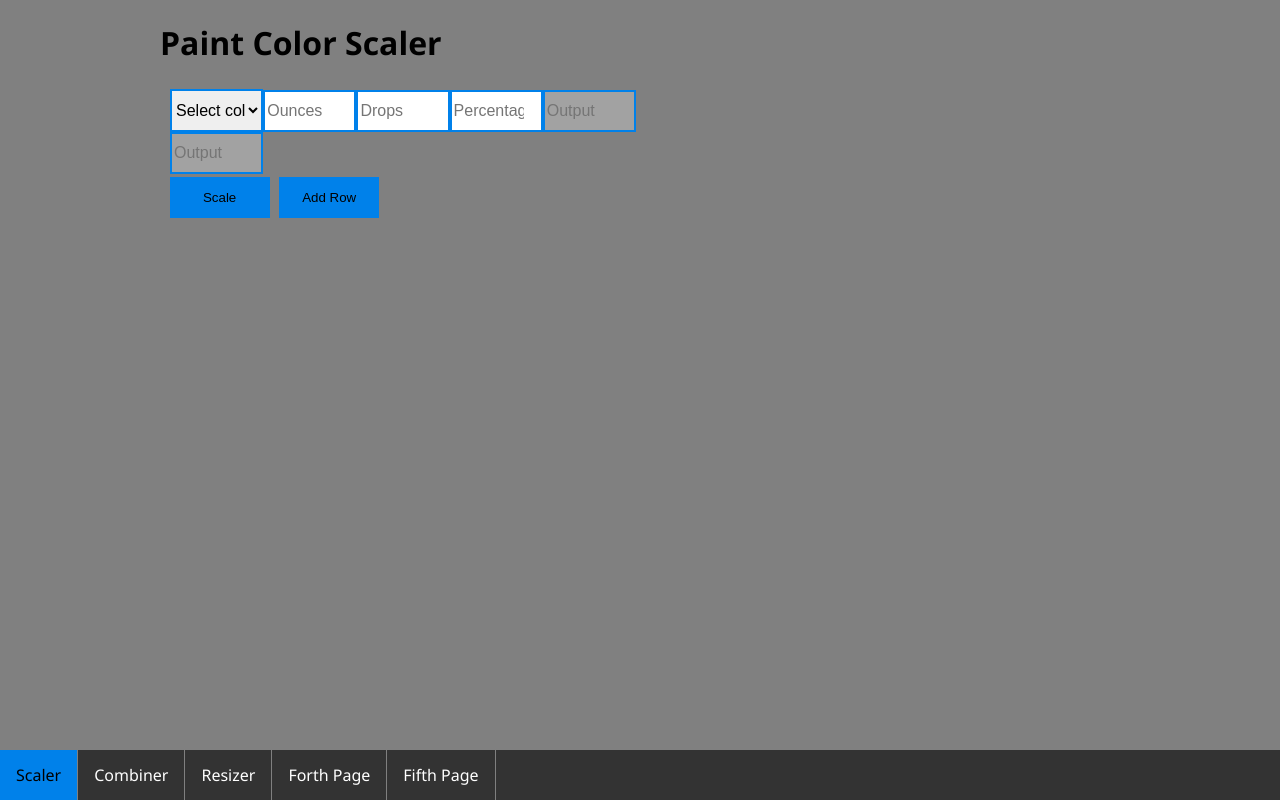
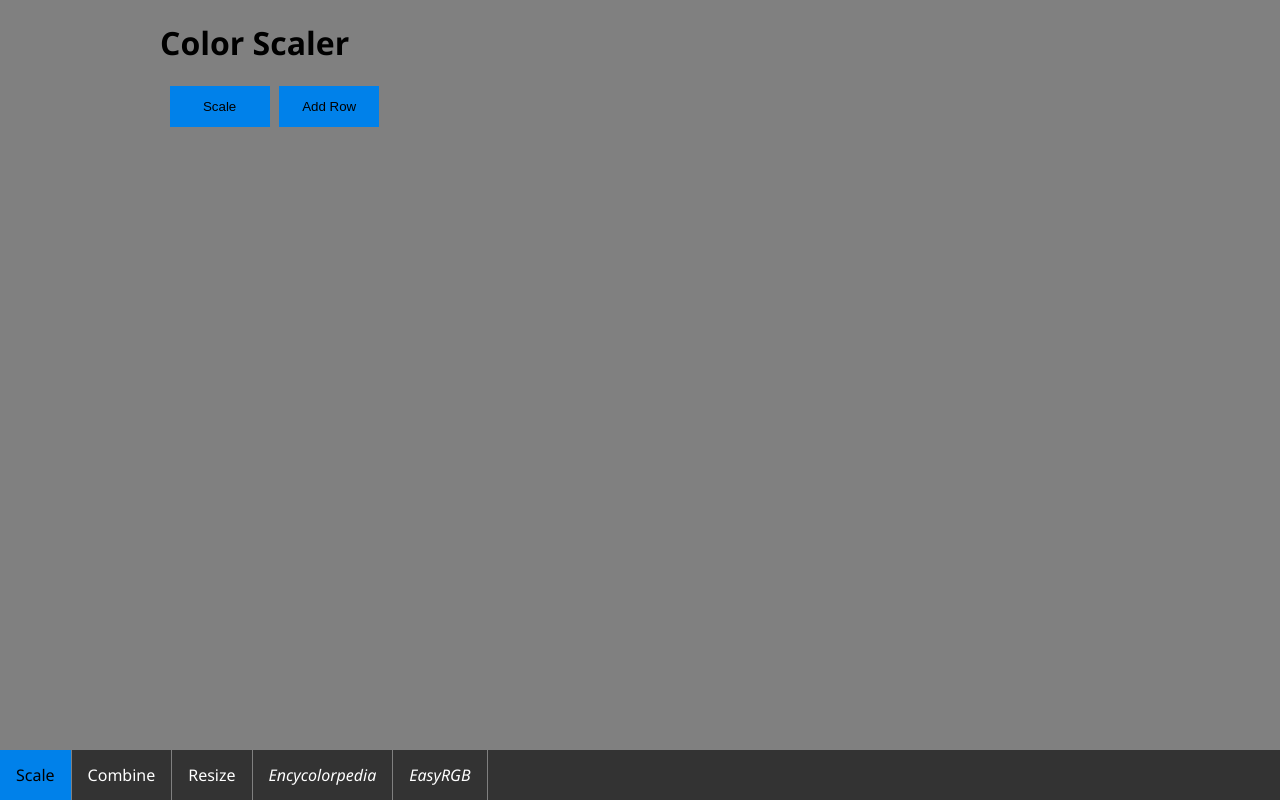
Before and after one commit to JaksInc/PaintTools, a plain HTML site: page public/scaler.html in a window 1280 px wide. Drawn offline with Linux system fonts and the light colour scheme.

Commit message:
added links to nav bar

```diff
--- a/public/all-pages.css
+++ b/public/all-pages.css
@@ -133,3 +133,7 @@
         color: white;
         transition-duration: 100ms;
     }
+
+    .externalWebsite {
+        font-style: oblique;
+    }
--- a/public/scaler.html
+++ b/public/scaler.html
@@ -1,6 +1,7 @@
 <!DOCTYPE html>
 <html>
-    <head>
+
+<head>
         <title>Paint Tools Alpha</title>
         <link rel="icon" type="image/png" sizes="32x32" href="/favicon-32x32.png">
         <link rel="icon" type="image/png" sizes="16x16" href="/favicon-16x16.png">
@@ -19,11 +20,10 @@
             }
         </script>
         <!-- End PWA stuff -->
-    </head>
+</head>
 
-<body onload="addRow()">
-    <h1 id="page-title">Paint Color Scaler</h1>
-    <!-- Where the rows of formula stuff go -->
+<body>
+    <h1 id="page-title">Color Scaler</h1>
     <div id="colorsContainer">
         <!-- <div class="row">
             <select class="selectedColor">
@@ -58,19 +58,18 @@
 <!-- Navigation bar -->
 <nav>
     <li>
-        <a href="scaler.html" class="active">Scaler</a>
+        <a href="scaler.html" class="active">Scale</a>
     </li><li>
-        <a href="combiner.html">Combiner</a>
+        <a href="combiner.html">Combine</a>
     </li><li>
-        <a href="resizer.html">Resizer</a>
+        <a href="resizer.html">Resize</a>
     </li><li>
-        <a href="">Forth Page</a>
+        <a class="externalWebsite" href="https://encycolorpedia.com/">Encycolorpedia</a>
     </li><li>
-        <a href="">Fifth Page</a>
+        <a class="externalWebsite" href="https://www.easyrgb.com/en/match.php">EasyRGB</a>
     </li>
 </nav>
 </html>
-
 
 <script>
     //Adds event listeners for the two buttons
```
Also changed, not shown: public/combiner.html (+5 -5 lines), public/resizer.html (+6 -5 lines).
